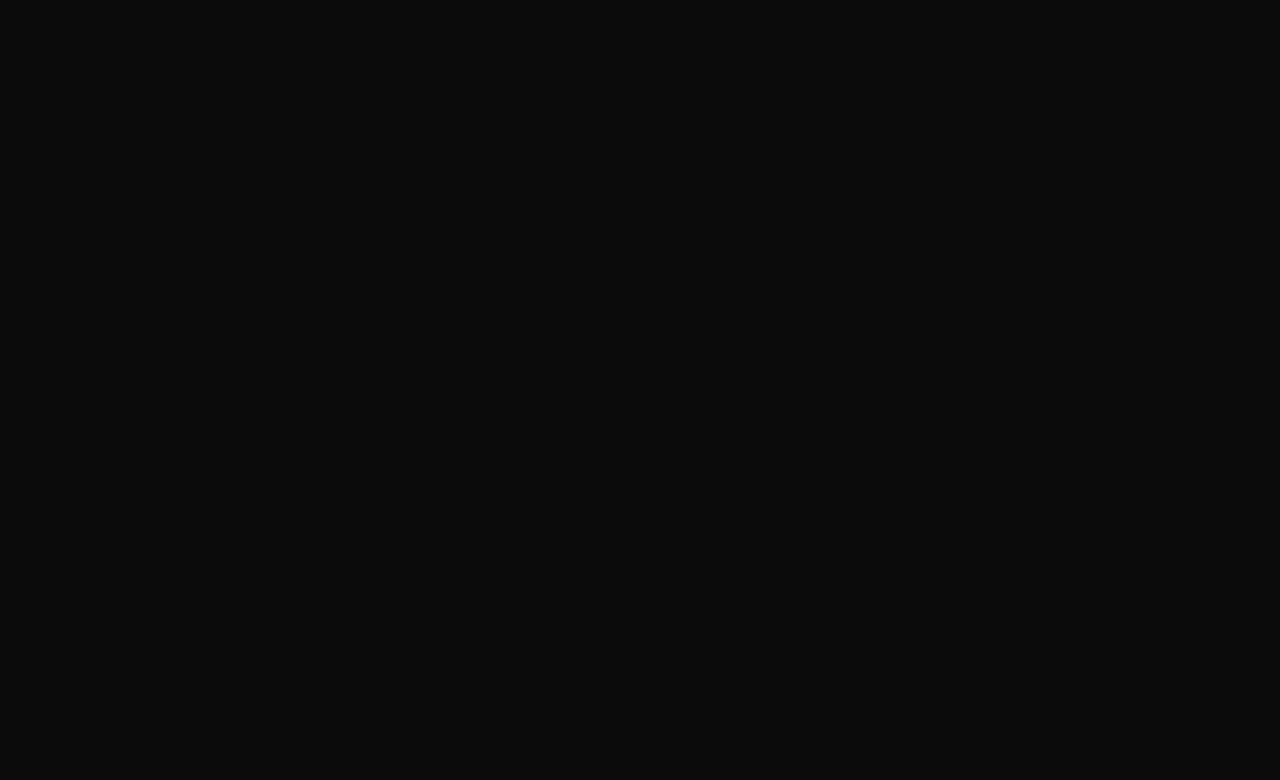
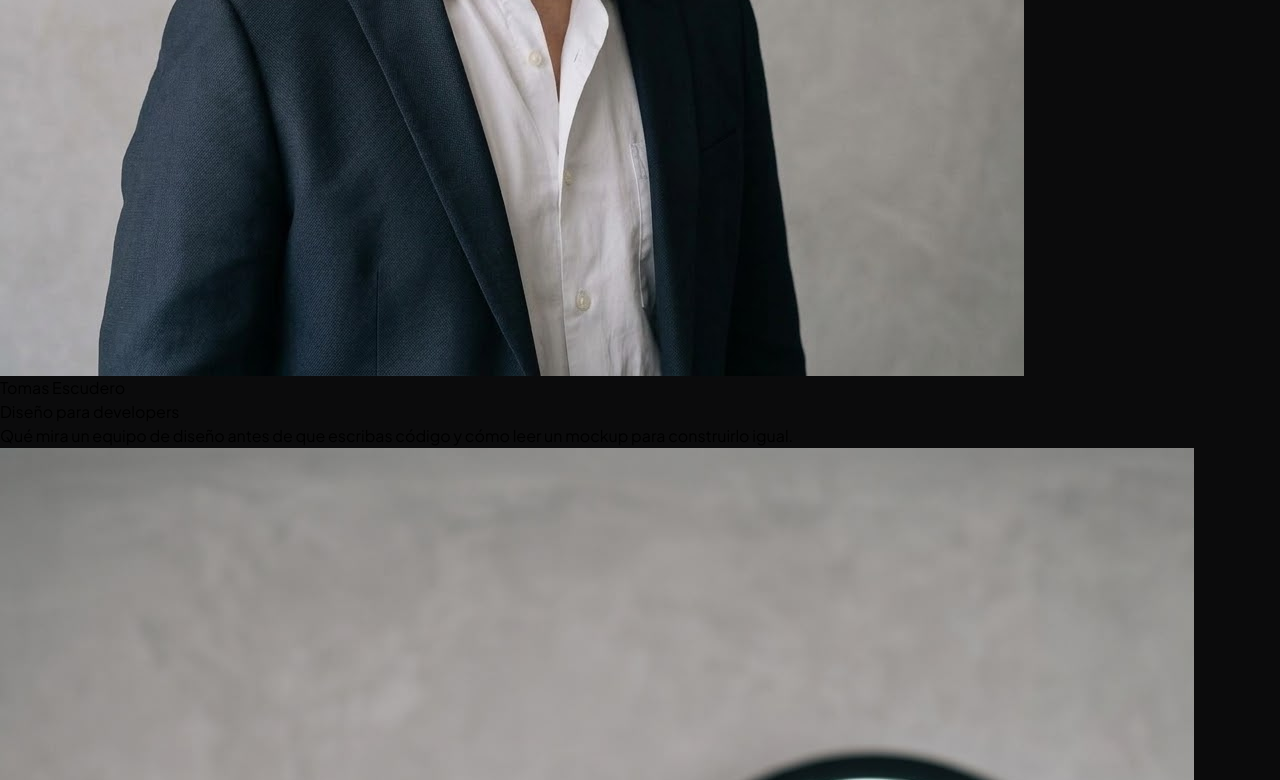
Before and after one commit to lioneldebortoli/WorkShopRC, a React (Vite) app: page / in a window 1280 px wide. Shown: the part 2000-2780 px from the top of the page. Before the commit the page ends 1448 px from the top, so only its background shows below. Built offline with nearby package versions, Linux system fonts and the light colour scheme.

Commit message:
feat: muestra tarjetas de speakers

```diff
--- a/src/components/Speakers.jsx
+++ b/src/components/Speakers.jsx
@@ -33,10 +33,21 @@ const SPEAKERS = [
 ];
 
 export const Speakers = () => {
-  return (
+    return (
     <section id="speakers">
       <p>Speakers</p>
       <h2>Diez charlas, un mismo objetivo</h2>
+
+      <ul>
+        {SPEAKERS.map((speaker) => (
+          <li key={speaker.nombre}>
+            <img src={speaker.foto} alt={`Foto de ${speaker.nombre}`} loading="lazy" />
+            <h3>{speaker.nombre}</h3>
+            <p>{speaker.charla}</p>
+            <p>{speaker.descripcion}</p>
+          </li>
+        ))}
+      </ul>
     </section>
   );
 };
```
